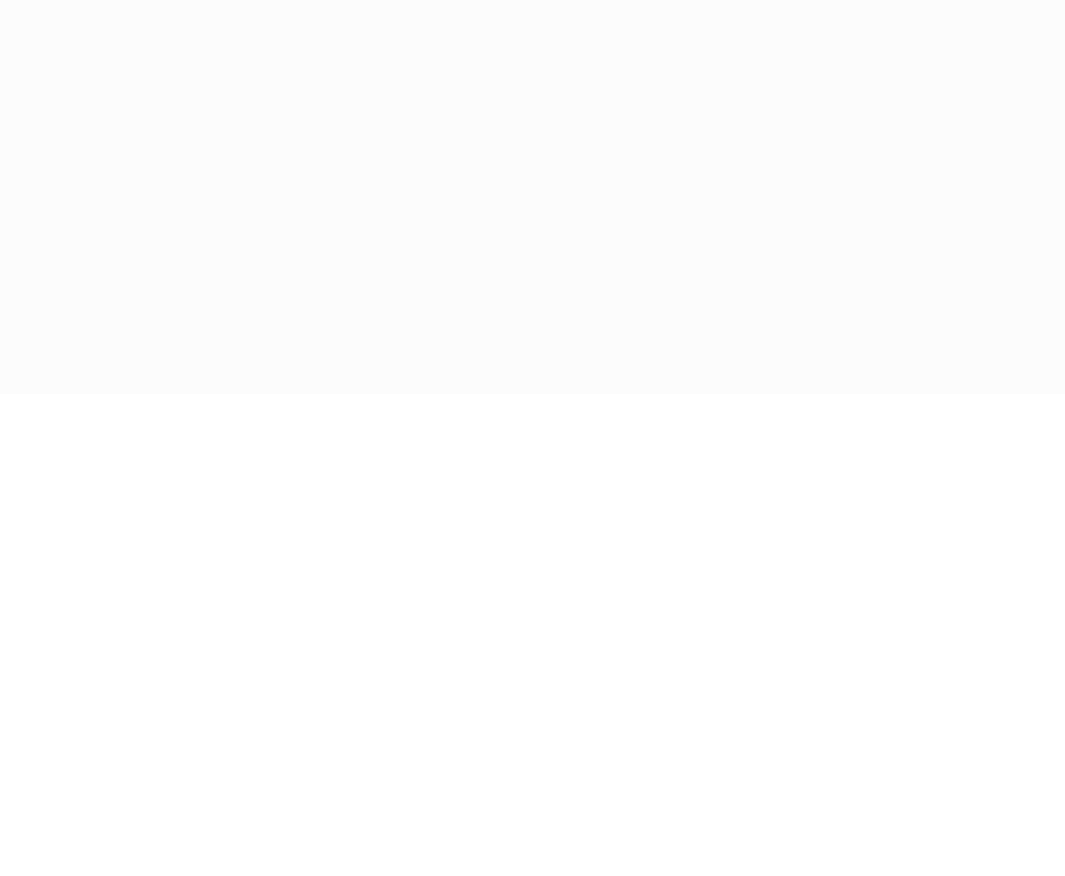
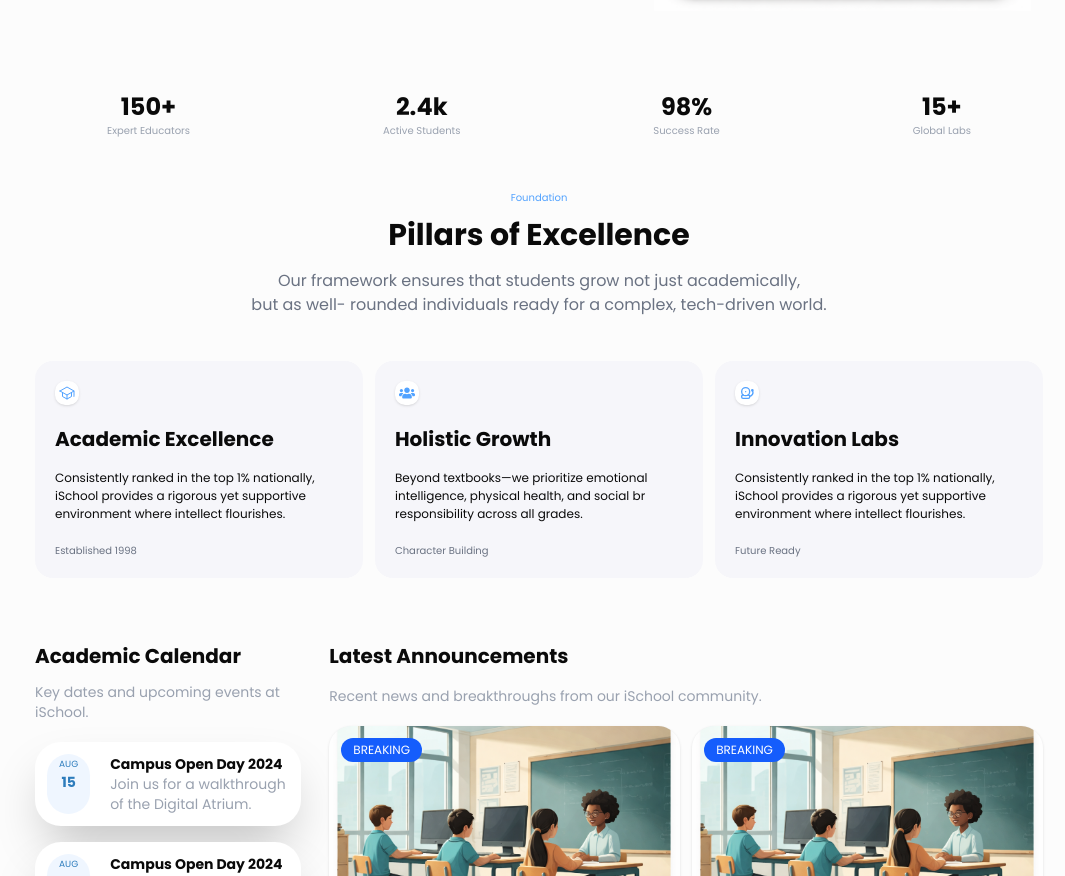
Before and after one commit to nicknasakt7/iSchool-Frontend, a Next.js app: page / in a window 1280 px wide. Shown: the part 474-1350 px from the top of the page, without its empty margins (101-1166 px from the left). Before the commit the page ends 868 px from the top, so only its background shows below. Built offline with nearby package versions, Linux system fonts and the light colour scheme.

Commit message:
feat: add homepage content

```diff
--- a/src/app/layout.tsx
+++ b/src/app/layout.tsx
@@ -37,9 +37,7 @@
 
     <html lang="en" className={cn("font-sans", inter.variable)}>
       <body className={`antialiased ${poppins.className}`}>
-
         <Navbar/>
-
         {children}
       </body>
     </html>
--- a/src/app/page.tsx
+++ b/src/app/page.tsx
@@ -1,12 +1,19 @@
+import BookPillars from "@/components/content/blockpillars";
 import ContentHome from "@/components/content/content";
+import ContentAcademic from "@/components/content/contentAcademic";
+import ContentPillars from "@/components/content/contentpillars";
 
 export default function HomePage() {
   return (
-    <div className="bg-[#fcfcfc] h-screen ">
-      <div className="mx-auto w-full max-w-sm sm:max-w-xl md:max-w-2xl lg:max-w-4xl">
-        <ContentHome/>
+    <>
+      <div className="bg-[#fcfcfc] min-h-screen">
+        <div className="mx-auto w-full max-w-sm sm:max-w-xl md:max-w-2xl lg:max-w-4xl xl:max-w-5xl space-y-6">
+          <ContentHome />
+          <ContentPillars />
+          <BookPillars/>
+          <ContentAcademic/>
+        </div>
       </div>
-
-    </div>
-  )
+    </>
+  );
 }
--- /dev/null
+++ b/src/components/content/blockpillars.tsx
@@ -0,0 +1,41 @@
+import { IoSchoolOutline } from "react-icons/io5";
+import { FaUsers } from "react-icons/fa";
+import { TbBellSchool } from "react-icons/tb";
+
+
+
+export default function BookPillars() {
+  return (
+    <div className="pt-5 px-2  max-w-5xl mx-auto">
+      <div className="grid grid-cols-1 sm:grid-cols-2 md:grid-cols-3 gap-3 ">
+        <div className="p-5 bg-[#f6f6fa] rounded-2xl">
+          <IoSchoolOutline className="p-1 bg-[#ffffff] text-2xl rounded-lg shadow text-blue-400" />
+          <h1 className="text-xl font-bold pt-5">Academic Excellence</h1>
+          <p className="text-[12px] pt-4">
+            Consistently ranked in the top 1% nationally, iSchool provides a
+            rigorous yet supportive environment where intellect flourishes.
+          </p>
+          <p className="text-gray-500 text-[10px] pt-5">Established 1998</p>
+        </div>
+        <div className="p-5 bg-[#f6f6fa] rounded-2xl">
+          <FaUsers className="p-1 bg-[#ffffff] text-2xl rounded-lg shadow text-blue-400" />
+          <h1 className="text-xl font-bold pt-5">Holistic Growth</h1>
+          <p className="text-[12px] pt-4">
+            Beyond textbooks—we prioritize emotional intelligence, physical
+            health, and social br responsibility  across all grades.
+          </p>
+          <p className="text-gray-500 text-[10px] pt-5">Character Building</p>
+        </div>
+        <div className="p-5 bg-[#f6f6fa] rounded-2xl">
+          <TbBellSchool className="p-1 bg-[#ffffff] text-2xl rounded-lg shadow text-blue-400" />
+          <h1 className="text-xl font-bold pt-5">Innovation Labs</h1>
+          <p className="text-[12px] pt-4">
+            Consistently ranked in the top 1% nationally, iSchool provides a
+            rigorous yet supportive environment where intellect flourishes.
+          </p>
+          <p className="text-gray-500 text-[10px] pt-5">Future Ready</p>
+        </div>
+      </div>
+    </div>
+  );
+}
--- a/src/components/content/content.tsx
+++ b/src/components/content/content.tsx
@@ -3,6 +3,7 @@
 import Image from "next/image";
 import { MdArrowRightAlt } from "react-icons/md";
 import { motion } from "motion/react";
+import FooterContent from "./footercontent";
 
 // export default function ContentHome() {
 //   return (
@@ -149,7 +150,8 @@
           />
         </div>
       </div>
-
+        {/* footer content */}
+        <FooterContent/>
     </motion.div>
   );
 }
--- /dev/null
+++ b/src/components/content/contentAcademic.tsx
@@ -0,0 +1,126 @@
+import Image from "next/image";
+
+export default function ContentAcademic() {
+  return (
+    <div className=" px-2 pt-10">
+      <div className="flex flex-col lg:flex-row gap-7">
+        <div>
+          <h1 className="font-bold text-xl">Academic Calendar</h1>
+          <p className="text-gray-400 text-sm mt-3">
+            Key dates and upcoming events at iSchool.
+          </p>
+          <div className="flex flex-col gap-4 mt-5">
+            <div className="bg-white inline-block shadow-2xl p-3 rounded-4xl">
+              <div className="flex gap-5">
+                <div className="flex flex-col items-center bg-[#eff6ff] rounded-full px-3 py-1">
+                  <p className="text-[9px] text-[#2d7cbc]">AUG</p>
+                  <p className="text-sm font-bold text-[#2d7cbc]">15</p>
+                </div>
+                <div>
+                  <h1 className="font-bold text-sm">Campus Open Day 2024</h1>
+                  <p className="text-gray-400 text-sm">
+                    Join us for a walkthrough of the Digital Atrium.
+                  </p>
+                </div>
+              </div>
+            </div>
+            <div className="bg-white inline-block shadow-2xl p-3 rounded-4xl">
+              <div className="flex gap-5">
+                <div className="flex flex-col items-center bg-[#eff6ff] rounded-full px-3 py-1">
+                  <p className="text-[9px] text-[#2d7cbc]">AUG</p>
+                  <p className="text-sm font-bold text-[#2d7cbc]">15</p>
+                </div>
+                <div>
+                  <h1 className="font-bold text-sm">Campus Open Day 2024</h1>
+                  <p className="text-gray-400 text-sm">
+                    Join us for a walkthrough of the Digital Atrium.
+                  </p>
+                </div>
+              </div>
+            </div>
+            <div className="bg-white inline-block shadow-2xl p-3 rounded-4xl">
+              <div className="flex gap-5">
+                <div className="flex flex-col items-center bg-[#eff6ff] rounded-full px-3 py-1">
+                  <p className="text-[9px] text-[#2d7cbc]">AUG</p>
+                  <p className="text-sm font-bold text-[#2d7cbc]">15</p>
+                </div>
+                <div>
+                  <h1 className="font-bold text-sm">Campus Open Day 2024</h1>
+                  <p className="text-gray-400 text-sm ">
+                    Join us for a walkthrough of the Digital Atrium.
+                  </p>
+                </div>
+              </div>
+            </div>
+          </div>
+        </div>
+        <div>
+          <div>
+            <h1 className="font-bold text-xl">Latest Announcements</h1>
+            <p className="text-gray-400 text-sm mb-5 mt-4">
+              Recent news and breakthroughs from our iSchool community.
+            </p>
+            <div className="flex gap-3 ">
+              <div className="bg-gray-100 rounded-3xl overflow-hidden shadow-sm ">
+                <div className="relative">
+                  <Image
+                    src="/content.png"
+                    alt="img"
+                    width={500}
+                    height={300}
+                    className="w-full h-48 object-cover"
+                  />
+                  <span className="absolute top-3 left-3 bg-blue-600 text-white text-xs px-3 py-1 rounded-full">
+                    BREAKING
+                  </span>
+                </div>
+                <div className="p-5 space-y-3">
+                  <h3 className="text-lg font-semibold text-gray-800">
+                    Robotics Team Wins National Championship
+                  </h3>
+
+                  <p className="text-sm text-gray-600">
+                    Our students utilized AI Insight to optimize their robots
+                    pathfinding logic.
+                  </p>
+
+                  <button className="text-blue-600 text-sm font-medium flex items-center gap-1">
+                    Read Story →
+                  </button>
+                </div>
+              </div>
+              <div className="bg-gray-100 rounded-3xl overflow-hidden shadow-sm">
+                <div className="relative">
+                  <Image
+                    src="/content.png"
+                    alt="img"
+                    width={500}
+                    height={300}
+                    className="w-full h-48 object-cover"
+                  />
+                  <span className="absolute top-3 left-3 bg-blue-600 text-white text-xs px-3 py-1 rounded-full">
+                    BREAKING
+                  </span>
+                </div>
+                <div className="p-5 space-y-3">
+                  <h3 className="text-lg font-semibold text-gray-800">
+                    Robotics Team Wins National Championship
+                  </h3>
+
+                  <p className="text-sm text-gray-600">
+                    Our students utilized AI Insight to optimize their robots
+                    pathfinding logic.
+                  </p>
+
+                  <button className="text-blue-600 text-sm font-medium flex items-center gap-1">
+                    Read Story →
+                  </button>
+                </div>
+              </div>
+            </div>
+          </div>
+        </div>
+      </div>
+    </div>
+  );
+}
--- /dev/null
+++ b/src/components/content/contentpillars.tsx
@@ -0,0 +1,18 @@
+export default function ContentPillars() {
+  return (
+    <div className="">
+      <div>
+        <p className="text-center text-blue-400 hover:underline text-[10px]">
+          Foundation
+        </p>
+        <p className="text-center text-3xl font-bold mt-3">
+          Pillars of Excellence
+        </p>
+        <p className="text-center mt-4 text-gray-500">
+          Our framework ensures that students grow not  just academically, <br /> but as
+          well- rounded individuals ready  for a complex, tech-driven world.
+        </p>
+      </div>
+    </div>
+  );
+}
--- a/src/components/content/footercontent.tsx
+++ b/src/components/content/footercontent.tsx
@@ -1,7 +1,24 @@
 export default function FooterContent() {
   return (
-    <div>
-
+    <div className="mt-20 mb-13 px-0 lg:px-20">
+      <div className="flex flex-wrap justify-between items-center gap-2">
+        <div className="flex flex-col items-center hover:scale-105">
+          <p className="font-bold text-2xl">150+</p>
+          <p className="text-[10px] text-gray-400">Expert Educators</p>
+        </div>
+        <div className="flex flex-col items-center hover:scale-105">
+          <p className="font-bold text-2xl">2.4k</p>
+          <p className="text-[10px] text-gray-400">Active Students</p>
+        </div>
+        <div className="flex flex-col items-center hover:scale-105">
+          <p className="font-bold text-2xl">98%</p>
+          <p className="text-[10px] text-gray-400">Success Rate</p>
+        </div>
+        <div className="flex flex-col items-center hover:scale-105">
+          <p className="font-bold text-2xl">15+</p>
+          <p className="text-[10px] text-gray-400">Global Labs</p>
+        </div>
+      </div>
     </div>
   )
 }
```
